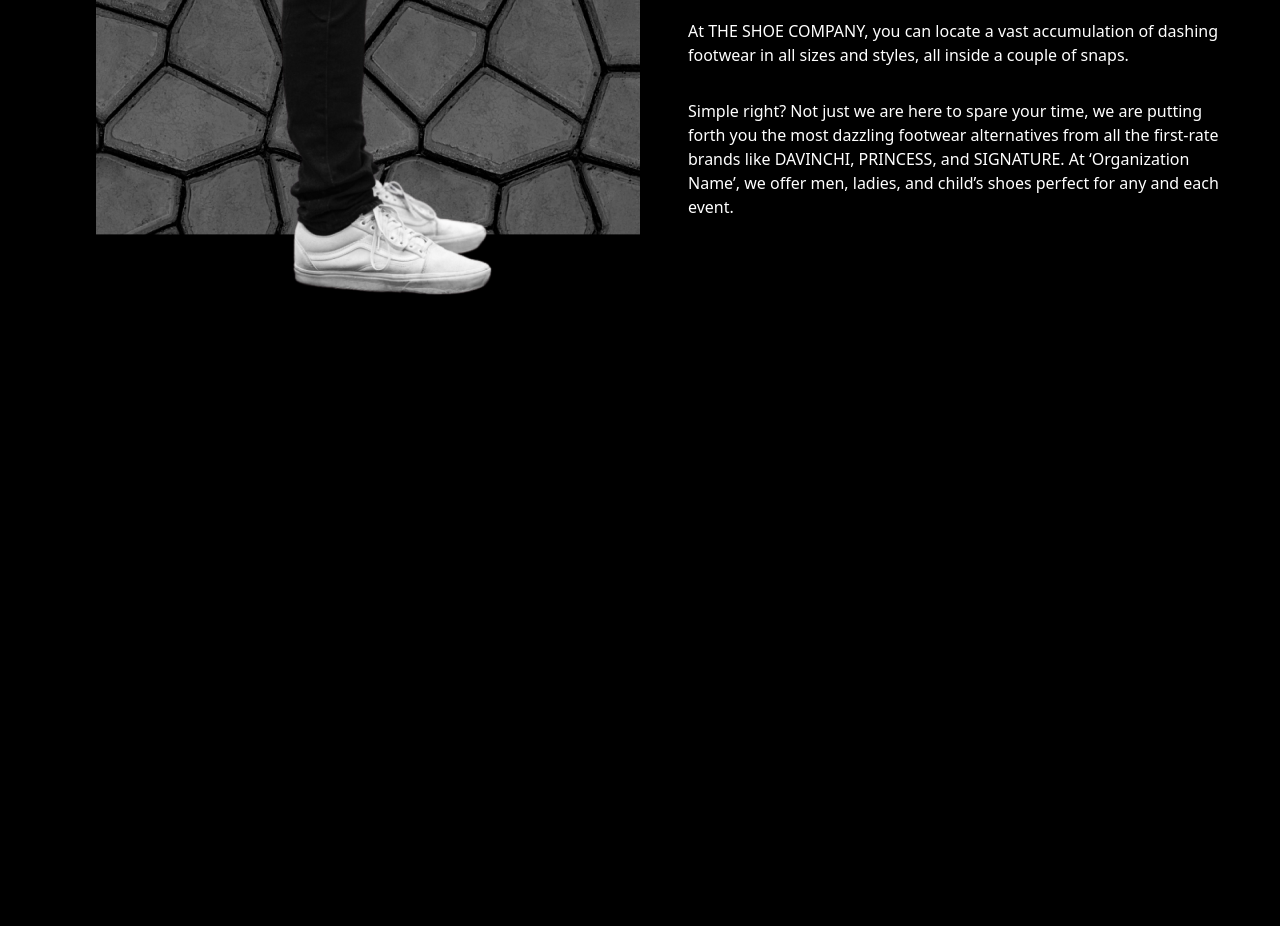
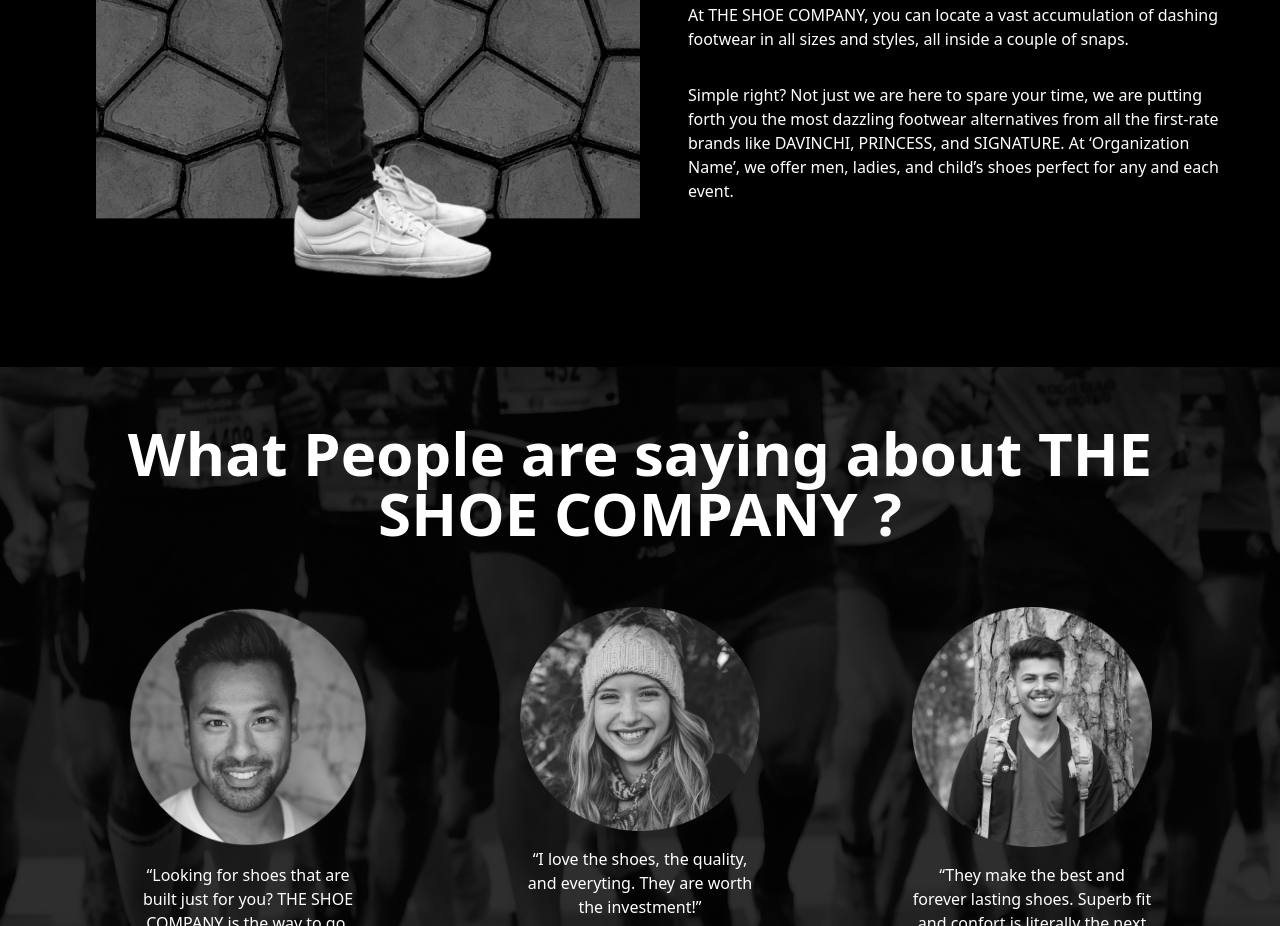
Before and after one commit to Aftab1112/The-Shoe-Company, a plain HTML site: page index.html in a window 1280 px wide. Shown: the part 1874-2800 px from the top of the page. Before the commit the page ends 2193 px from the top, so only its background shows below. Drawn offline with Linux system fonts and the light colour scheme.

Commit message:
completed with 4th page and made responsive

```diff
--- a/index.html
+++ b/index.html
@@ -39,7 +39,7 @@
         class="flex flex-col md:flex-row md:items-center justify-between max-w-6xl mx-auto"
       >
         <h1
-          class="text-4xl px-[10px] md:px-[62px] md:text-6xl font-bold leading-[48px] md:leading-[72px]"
+          class="text-4xl px-[10px] md:px-[62px] md:text-7xl font-bold leading-[64px] md:leading-[92px]"
         >
           THE <br />
           SHOE <br />
@@ -56,7 +56,9 @@
     </section>
 
     <section id="how-it-works" class="section-container">
-      <h2 class="text-center text-3xl font-bold max-w-md mx-auto pt-32 mb-12">
+      <h2
+        class="text-center text-3xl font-bold max-w-md mx-auto pt-28 mb-12 scroll-mt-24"
+      >
         Have they finally made the <br />
         perfect workout shoe?
       </h2>
@@ -114,7 +116,7 @@
 
     <section
       id="about"
-      class="section-container mt-36 flex flex-col md:flex-row md:space-x-12"
+      class="section-container mt-36 flex flex-col md:flex-row md:space-x-12 scroll-mt-56"
     >
       <h2 class="font-bold text-3xl my-6 text-center md:hidden">About Us!</h2>
       <div
@@ -148,5 +150,52 @@
         </p>
       </div>
     </section>
+
+    <section
+      id="testimonials"
+      class="section-container mt-16 pt-14 bg-testimonials -scroll-mt-40"
+    >
+      <h1 class="text-3xl md:text-6xl font-bold text-center">
+        What People are saying about THE SHOE COMPANY ?
+      </h1>
+      <div
+        class="text-center flex flex-col items-center md:items-stretch gap-8 md:flex-row justify-between space-x-4 mt-16 max-w-5xl mx-auto"
+      >
+        <div class="w-60">
+          <img
+            class="w-full mb-4"
+            src="./images/first-person.png"
+            alt="peerson-1"
+          />
+          <p>
+            “Looking for shoes that are built just for you? THE SHOE COMPANY is
+            the way to go. Love the design and build quality.”
+          </p>
+        </div>
+
+        <div class="w-60">
+          <img
+            class="w-full mb-4"
+            src="./images/second-person.png"
+            alt="peerson-1"
+          />
+          <p>
+            “I love the shoes, the quality, and everyting. They are worth the
+            investment!”
+          </p>
+        </div>
+        <div class="w-60">
+          <img
+            class="w-full mb-4"
+            src="./images/third-person.png"
+            alt="peerson-1"
+          />
+          <p>
+            “They make the best and forever lasting shoes. Superb fit and
+            confort is literally the next level. Much recommended!”
+          </p>
+        </div>
+      </div>
+    </section>
   </body>
 </html>
--- a/tailwind.config.js
+++ b/tailwind.config.js
@@ -8,6 +8,9 @@ module.exports = {
         media500: "500px",
         media430: "430px",
       },
+      backgroundImage: {
+        testimonials: "url('/images/background-image-testimonials.png')",
+      },
     },
   },
   plugins: [],
```
Also changed, not shown: images/background-image-testimonials.png (added), images/first-person.png (added), images/second-person.png (added), images/third-person.png (added), output.css.
